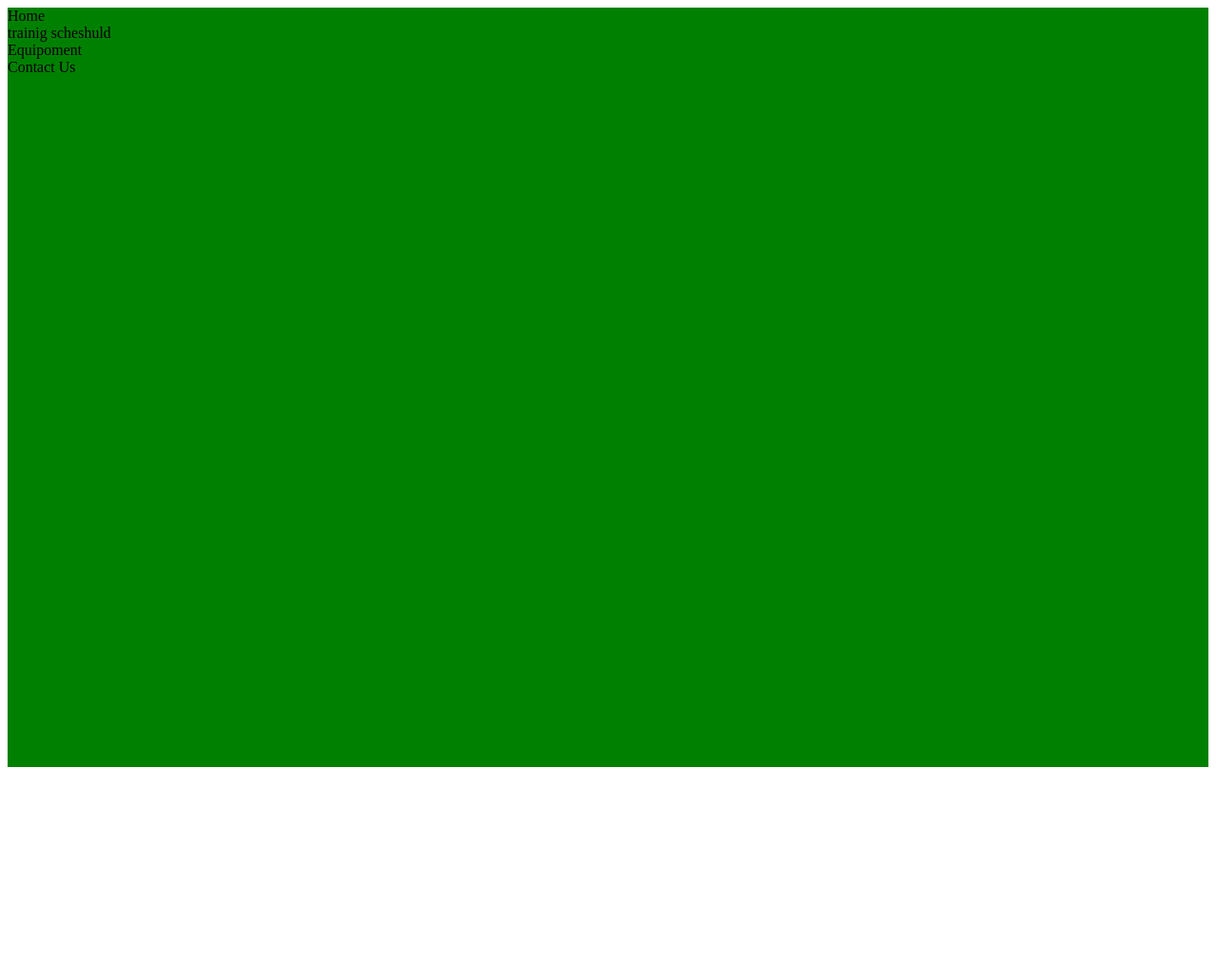
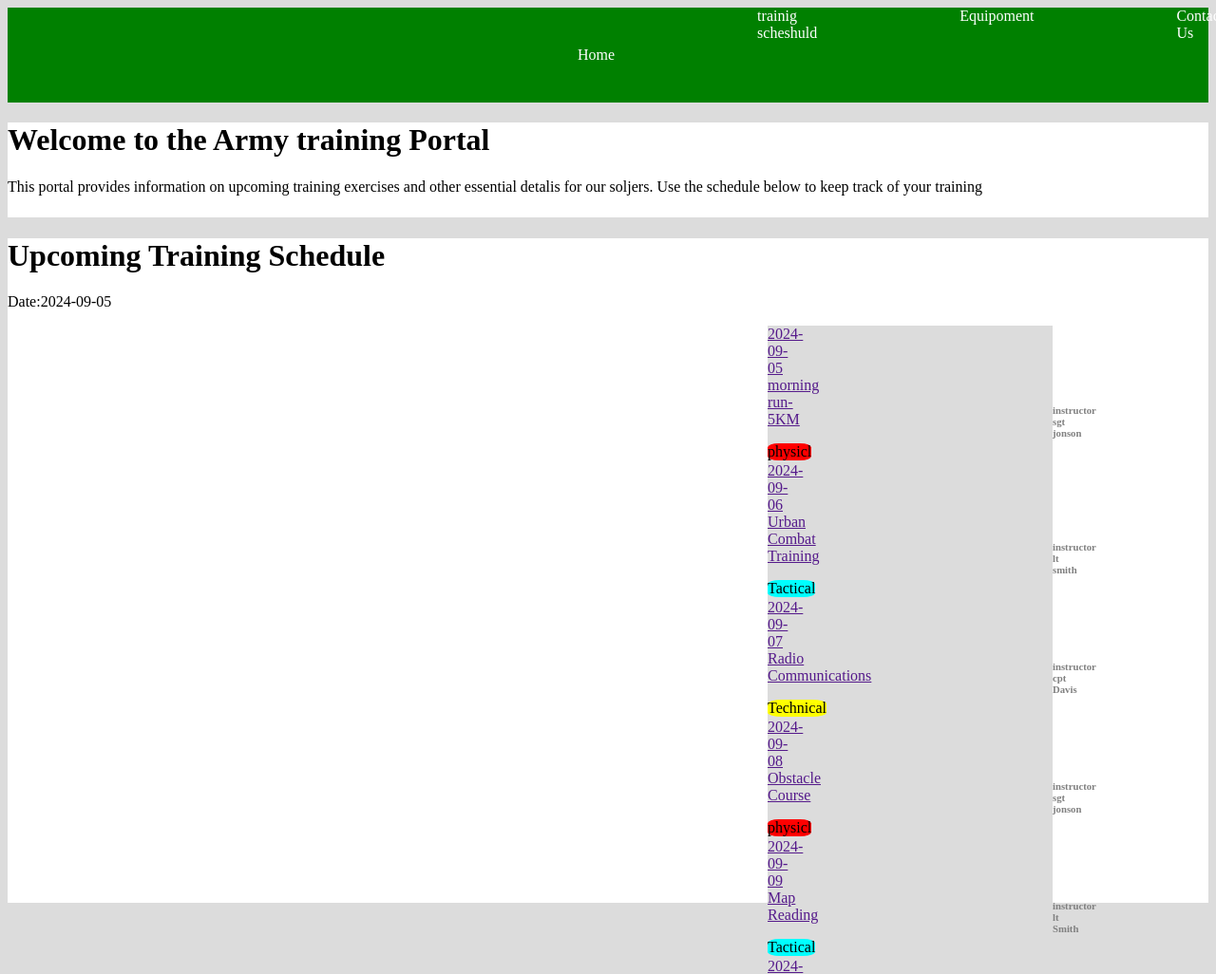
Before and after one commit to ruviRedner/test, a plain HTML site: page index.html in a window 1280 px wide. Shown: the top 1026 px of the page at 95% size. Before the commit the page ends 816 px from the top, so only its background shows below. Drawn offline with Linux system fonts and the light colour scheme.

Commit message:
finishFirstPage

```diff
--- a/index.css
+++ b/index.css
@@ -1,4 +1,81 @@
+body{
+    background-color:gainsboro;
+}
+
 #nav{
-    height: 100vh;
+    height: 100px;
     background-color: green;
 }
+.containar{
+    display: flex;
+    justify-content: space-between;
+    color: white;
+    margin-top: 0;
+    margin-left: 600px;
+    margin-right: 600px;
+    gap: 150px;
+}
+#textTitle{
+    color: white;
+    text-align: center;
+    font-family: 'Trebuchet MS', 'Lucida Sans Unicode', 'Lucida Grande', 'Lucida Sans', Arial, sans-serif;
+}
+#first{
+    background-color:white;
+    height: 100px;
+}
+main{
+    background-color:white;
+    height: 700px;
+}
+#firstlink{
+    background-color: gainsboro;
+    display: flex;
+    flex-direction: column;
+    text-align: center;
+    margin-left: 800px;
+    margin-right: 800px;
+    padding-right: 300px;
+}
+#firstlink:hover{
+    background-color: gray;
+}
+#pDiv{
+    background-color: red;
+    display: inline-block;
+    margin-right: 80px;
+    border-radius: 25%;
+}
+#pllaysolder{
+    color: gray;
+    margin-left: 300px;
+    margin-top: -100px;
+}
+#pDiv2{
+    background-color: aqua;
+    display: inline-block;
+    margin-right: 80px;
+    border-radius: 25%;
+}
+#pDiv3{
+    background-color:yellow;
+    display: inline-block;
+    margin-right: 80px;
+    border-radius: 25%;
+}
+.fother{
+    display: flex;
+    flex-direction: column;
+    justify-content: space-between;
+
+}
+#nav1{
+    background-color: green;
+    color:white;
+    text-align: center;
+    height: 100px;
+    margin-bottom: 20px;
+    display:flex;
+    align-items: center;
+    justify-content: center;
+}
--- a/index.html
+++ b/index.html
@@ -9,12 +9,81 @@
 <body>
     <nav id="nav">
         <div class="containar">
-            <div>Home</div>
-            <div>trainig scheshuld</div>
-            <div>Equipoment</div>
-            <div>Contact Us</div>
+            <div id="nav1">Home</div>
+            <div id="nav2">trainig scheshuld</div>
+            <div id="nav3">Equipoment</div>
+            <div id="nav4">Contact Us</div>
         </div>
+        <div id="title"><h1 id="textTitle">Army Traning Portal</h1></div>
     </nav>
+    <div id="first">
+          <h1>Welcome to the Army training Portal</h1>
+          <p>This portal provides information on upcoming training exercises and other essential detalis for our soljers. Use the schedule below to keep track of your training</p>
+    </div>
+    <main>
+        <h1>Upcoming Training Schedule</h1>
+        <p>Date:2024-09-05</p>
+     <div class="fother">
+        <div id="firstlink">
+            <a href="">2024-09-05</a>
+            <a href="">morning run-5KM</a>
+            <div id="divP">
+                <p id="pDiv">physicl</p>
+            </div>
+            <div id="pllaysolder"><h6>instructor sgt jonson</h6></div>
+        </div>
+        <div id="firstlink">
+            <a href="">2024-09-06</a>
+            <a  href="">Urban Combat Training</a>
+            <div id="divP">
+                <p id="pDiv2">Tactical</p>
+            </div>
+            <div id="pllaysolder"><h6>instructor lt smith</h6></div>
+        </div>
+        <div id="firstlink">
+            <a href="">2024-09-07</a>
+            <a href="">Radio Communications</a>
+            <div id="divP">
+                <p id="pDiv3">Technical</p>
+            </div>
+            <div id="pllaysolder"><h6>instructor cpt Davis</h6></div>
+
+        </div>
+        <div id="firstlink">
+            <a href="">2024-09-08</a>
+            <a href="">Obstacle Course</a>
+            <div id="divP">
+                <p id="pDiv">physicl</p>
+            </div>
+            <div id="pllaysolder"><h6>instructor sgt jonson</h6></div>
+
+        </div>
+        <div id="firstlink">
+            <a href="">2024-09-09</a>
+            <a href="">Map Reading</a>
+            <div id="divP">
+                <p id="pDiv2">Tactical</p>
+            </div>
+            <div id="pllaysolder"><h6>instructor lt Smith</h6></div>
+
+        </div>
+        <div id="firstlink">
+            <a href="">2024-09-10</a>
+            <a href="">Vehical maintaning</a>
+            <div id="divP">
+                <p id="pDiv3">Tacnical</p>
+            </div>
+            <div id="pllaysolder"><h6>instructor cpt Davis</h6></div>
+
+        </div>
+    </div>
+    <div class="fouter">
+        <div id="nav1">@2024 Army training portal All rights reseved</div>
+    </div>
+    </main>
+
+
+
 
 </body>
 </html>
```
